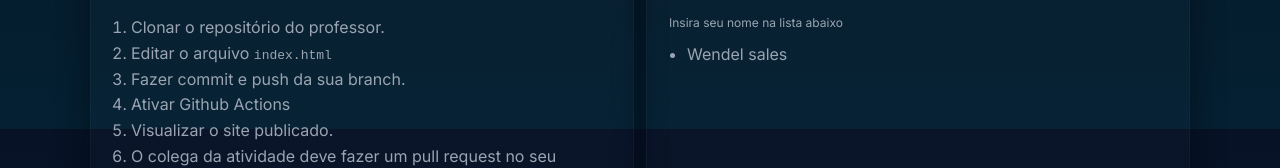
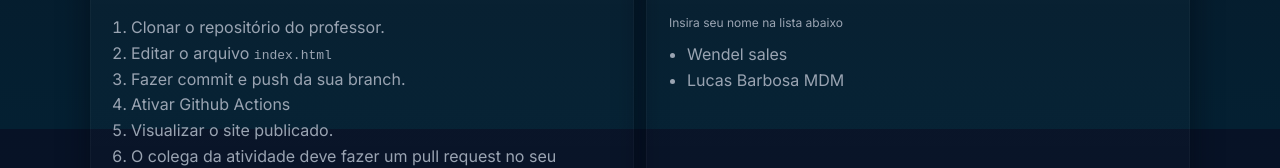
Before and after one commit to wendeltecnico08-ui/atividade-CVC, a plain HTML site: page primeiro-repo/index.html in a window 1280 px wide. Shown: the part 671-839 px from the top of the page. Drawn offline with Linux system fonts and the light colour scheme.

Commit message:
Adicionando o MDM -> EU MESMO!

```diff
--- a/primeiro-repo/index.html
+++ b/primeiro-repo/index.html
@@ -318,6 +318,7 @@
         <small>Insira seu nome na lista abaixo</small>
         <ul style="margin:12px 0 0;padding-left:18px;color:var(--muted);line-height:1.6">
           <li>Wendel sales</li>
+          <li>Lucas Barbosa MDM</li>
         </ul>
       </div>
     </section>
```
